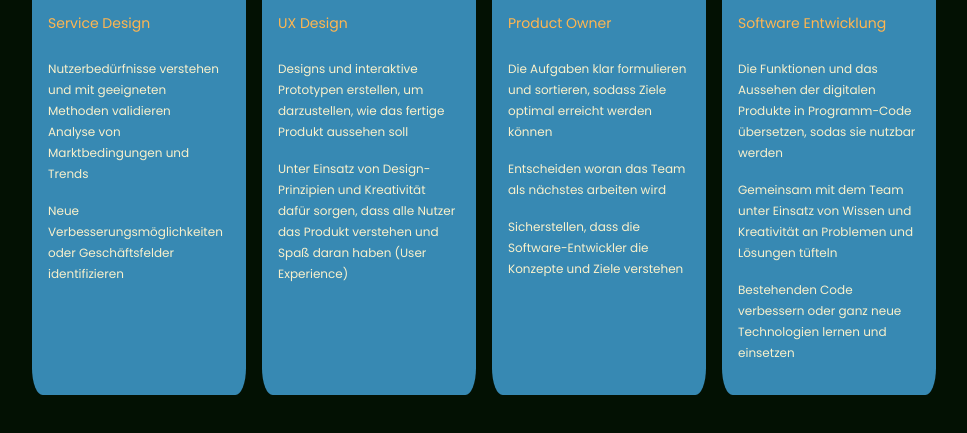
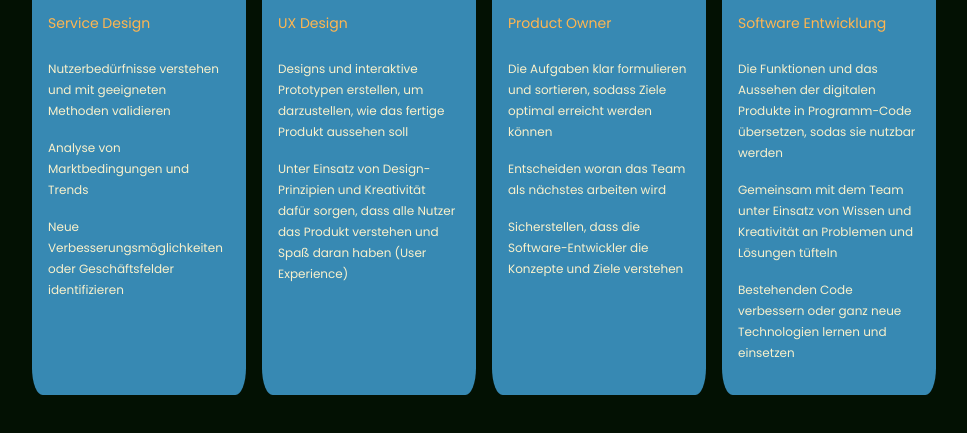
Before and after one commit to Interhyp-Praktikum/girlsday-2023, a website: page index.html in a window 1280 px wide. Shown: the part 2123-2556 px from the top of the page, without its empty margins (156-1123 px from the left). Drawn offline with nearby package versions, Linux system fonts and the light colour scheme; a web font is replaced by a local one.

Commit message:
Update index.html

```diff
--- a/index.html
+++ b/index.html
@@ -139,7 +139,7 @@
                     <div class="job-title">Service Design</div>
                     <div class="job-description">
                         <ul>
-                            <l>
+                              <li>
                                 Nutzerbedürfnisse verstehen und mit geeigneten Methoden validieren
                                 </li>
                                 <li>
```
